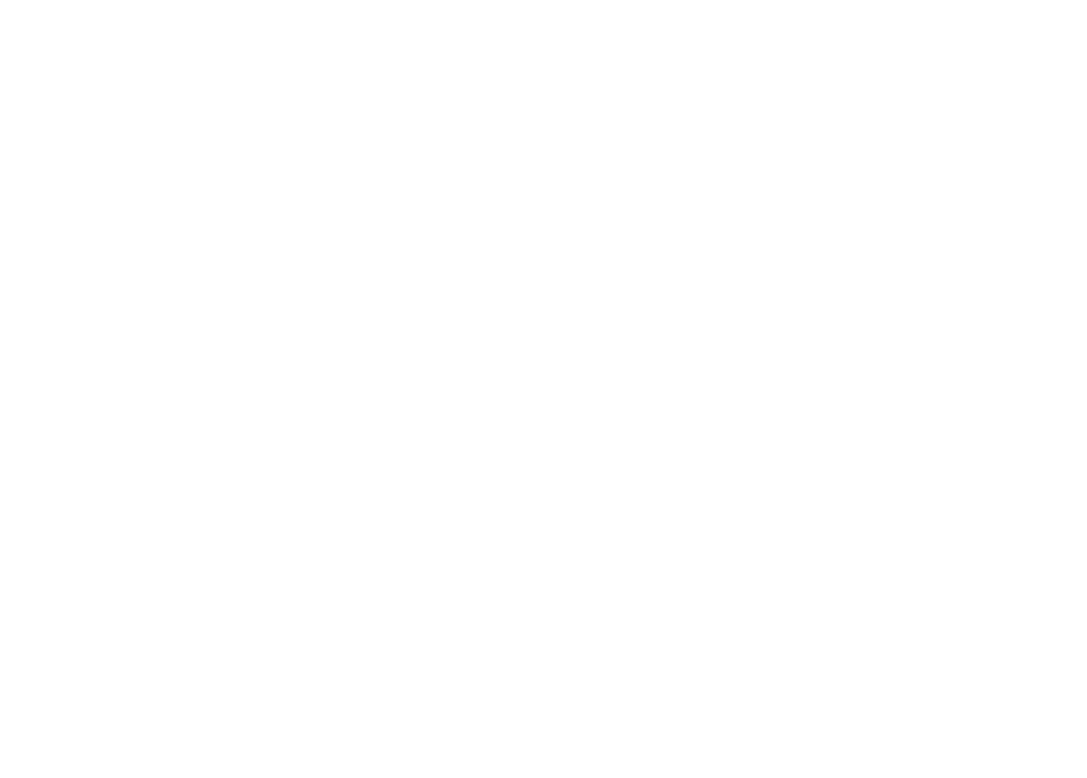
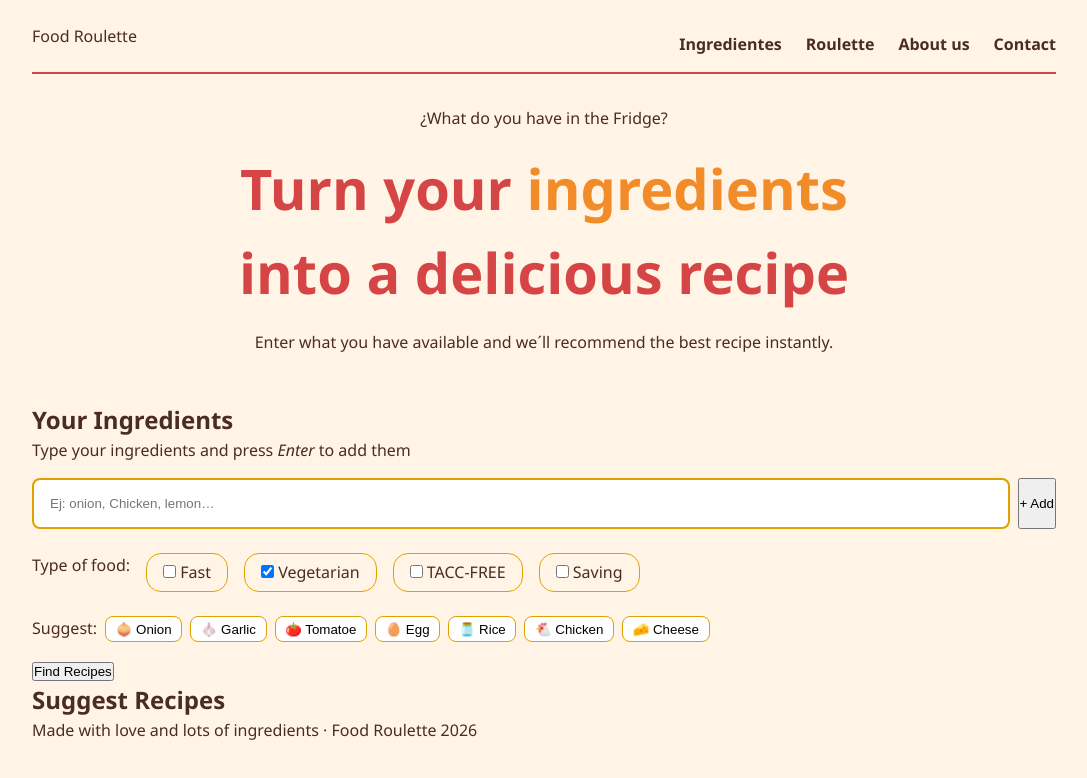
Before and after one commit to jluque-venturing/Project_Food-Roulette_IntegrarTec, a plain HTML site: page index.html in a window 1280 px wide. Shown: the whole page, without its empty margins (96-1183 px from the left). Drawn offline with Linux system fonts and the light colour scheme.

Commit message:
feat: add initial HTML structure and CSS styles for Food Roulette

```diff
--- a/css/style.css
+++ b/css/style.css
@@ -0,0 +1,127 @@
+:root {
+    --primary: #D64545;     /* Rojo intenso (Acción / Botones principales) */
+    --accent: #F28C28;      /* Naranja brillante (Destacados / Etiquetas) */
+    --secondary: #E0A100;   /* Amarillo oro (Filtros / Iconos) */
+    --background: #FFF4E6;  /* Crema muy claro (Fondo de toda la web) */
+    --text: #4A2C24;        /* Marrón oscuro (Lectura cómoda) */
+}
+
+* { box-sizing: border-box; margin: 0; padding: 0; }
+
+body {
+    background-color: var(--background);
+    color: var(--text);
+    font-family: 'Segoe UI', system-ui, sans-serif;
+    line-height: 1.5;
+    padding: 1rem;
+}
+
+.navbar {
+    display: flex;
+    flex-direction: column;
+    align-items: center;
+    padding: 1rem 0;
+    border-bottom: 2px solid var(--primary);
+    margin-bottom: 2rem;
+}
+
+.nav-links {
+    list-style: none;
+    display: flex;
+    gap: 1.5rem;
+    margin-top: 1rem;
+}
+
+.nav-links a { text-decoration: none; color: var(--text); font-weight: bold; }
+
+.hero { text-align: center; margin-bottom: 3rem; }
+.hero-title { font-size: 2.5rem; color: var(--primary); margin: 1rem 0; }
+.hero-title em { color: var(--accent); font-style: normal; }
+
+.input-row {
+    display: flex;
+    flex-direction: column; /* Input arriba, botón abajo en móvil */
+    gap: 0.5rem;
+}
+
+/* Ingredientes y Tags */
+.tags-container {
+    display: flex;
+    flex-wrap: wrap;
+    gap: 0.5rem;
+    margin-bottom: 1rem;
+    list-style: none;
+}
+
+.ingredient-tag {
+    background: var(--accent);
+    color: white;
+    padding: 0.5rem 1rem;
+    border-radius: 20px;
+    display: flex;
+    align-items: center;
+    gap: 0.5rem;
+}
+
+/* Inputs y Botones */
+.input-row { display: flex; gap: 0.5rem; margin-bottom: 1rem; }
+.ingredient-input {
+    flex: 1;
+    padding: 0.8rem;
+    border: 2px solid var(--secondary);
+    border-radius: 8px;
+    outline: none;
+}
+.ingrdient-btn {
+    background-color: var(--primary);
+    color: white;
+    border: none;
+    padding: 0.8rem 1.5rem;
+    border-radius: 8px;
+    cursor: pointer;
+    transition: background 0.3s ease;
+}
+
+.ingrdient-btn:hover { background-color: #b33a3a; }
+
+.ingredient-input, .ingrdient-btn {
+    width: 100%; /* Botón y input ocupan todo el ancho en móvil */
+    padding: 1rem;
+}
+
+.filters { margin: 1.5rem 0; display: flex; flex-wrap: wrap; gap: 1rem; }
+.filter-chip {
+    border: 1px solid var(--secondary);
+    padding: 0.4rem 1rem;
+    border-radius: 15px;
+    cursor: pointer;
+}
+
+.quick-tags { display: flex; gap: 0.5rem; flex-wrap: wrap; margin-bottom: 1rem; }
+.quick-tag {
+    background: white;
+    border: 1px solid var(--secondary);
+    padding: 0.3rem 0.6rem;
+    border-radius: 8px;
+    cursor: pointer;
+}
+
+@media (min-width: 768px) {
+
+    body { padding: 0 10%; }
+
+    .navbar {
+        flex-direction: row;
+        justify-content: space-between;
+    }
+
+    .nav-links {flex-direction: row;}
+
+    .input-row {
+        flex-direction: row;
+    }
+
+    .ingrdient-btn { width: auto; }
+
+    .hero-title { font-size: 3.5rem; }
+}
--- a/index.html
+++ b/index.html
@@ -1,11 +1,106 @@
 <!DOCTYPE html>
-<html lang="es">
+<html lang="en">
     <head>
         <meta charset="UTF-8">
         <meta name="viewport" content="width=device-width, initial-scale=1.0">
         <title>Food Roulette</title>
+        <link rel="stylesheet" href="/css/style.css"">
     </head>
+
     <body>
+        <header class="header">
+            <nav class="navbar">
+                <span class="">Food Roulette</span>
+                <ul class="nav-links">
+                    <li><a href="#ingredients">Ingredientes</a></li>
+                    <li><a href="#roulette">Roulette</a></li>
+                    <li><a href="#about us">About us</a></li>
+                    <li><a href="#contact">Contact</a></li>
+                </ul>
+            </nav>
+        </header>
 
+        <main>
+            <section class="hero">
+                <p class="hero-text">¿What do you have in the Fridge?</p>
+                <h1 class="hero-title">
+                    Turn your <em>ingredients</em><br/>into a delicious recipe
+                </h1>
+                <p class="hero-subtitle">
+                    Enter what you have available and we´ll recommend the best recipe instantly.
+                </p>
+            </section>
+
+            <section class="search-section">
+                <h2>Your Ingredients</h2>
+                <p>Type your ingredients and press <em>Enter</em> to add them</p>
+                <ul class="tags-container" id="tags-container" aria-label="Ingredients selected">   <!-- Los ingredientes inyectados por JS irán aquí como <li> --></ul>
+
+                <template id="ingredient-tag-template">
+                    <li class="ingredient-tag">
+                        <span class="tag-text"></span>
+                        <button class="remove-btn" aria-label="Eliminar ingrediente">X</button>
+                    </li>
+                </template> <!--Aca vamos a agregar los tags de ingredientes de forma dinámica con JS-->
+
+                <form class="input-row">
+                    <input
+                        class="ingredient-input"
+                        id="ingredient-input"
+                        type="text"
+                        placeholder="Ej: onion, Chicken, lemon…"
+                    />
+                    <button class="ingredient-btn" id="ingredient-btn">+ Add</button>
+                </form>
+
+                <div class="filters">
+                    <span class="filters__label">Type of food:</span>
+                    <label class="filter-chip">
+                        <input type="checkbox" /> Fast
+                    </label>
+                    <label class="filter-chip">
+                        <input type="checkbox" checked /> Vegetarian
+                    </label>
+                    <label class="filter-chip">
+                        <input type="checkbox" /> TACC-FREE
+                    </label>
+                    <label class="filter-chip">
+                        <input type="checkbox" /> Saving
+                    </label>
+                </div>
+
+                <div class="quick-tags">
+                    <span class="quick-tags__label">Suggest:</span>
+                    <button class="quick-tag">🧅 Onion</button>
+                    <button class="quick-tag">🧄 Garlic</button>
+                    <button class="quick-tag">🍅 Tomatoe</button>
+                    <button class="quick-tag">🥚 Egg</button>
+                    <button class="quick-tag">🫙 Rice</button>
+                    <button class="quick-tag">🐔 Chicken</button>
+                    <button class="quick-tag">🧀 Cheese</button>
+                </div>
+
+                <button class="btn btn--primary" id="search-btn">
+                    Find Recipes
+                </button>
+            </section>
+
+            <section class="results-section" id="results-section">
+                <h2 class="results-title">Suggest Recipes</h2>
+                <div id="recipes-grid" class="recipes-grid"><!-- JS inyectará aquí los resultados --></div>
+            </section>
+
+            <template id="recipe-template">
+                <article class="recipe-card">
+                    <h3 class="recipe-title"></h3>
+                    <p class="recipe-description"></p>
+                    <button class="recipe-btn">Show more</button>
+                </article>
+            </template>
+        </main>
+
+        <footer class="site-footer">
+            <p>Made with love and lots of ingredients · Food Roulette 2026</p>
+        </footer>
     </body>
 </html>
```
Lines whose indentation alone changed are shown as unchanged.
